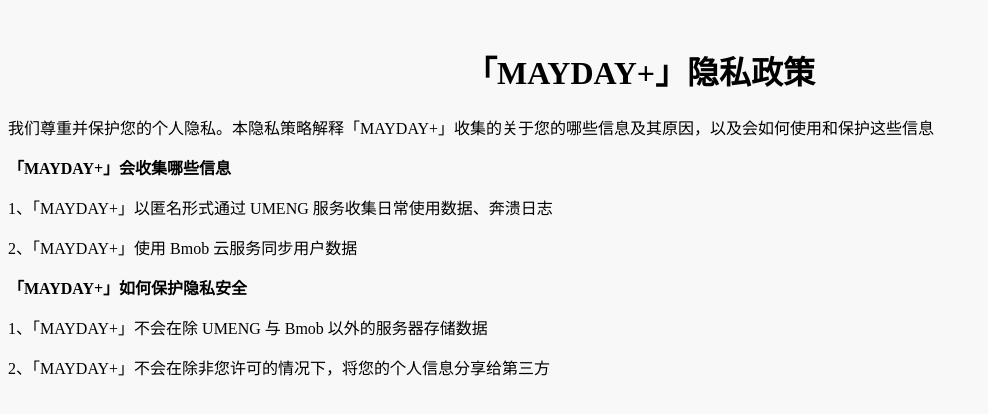
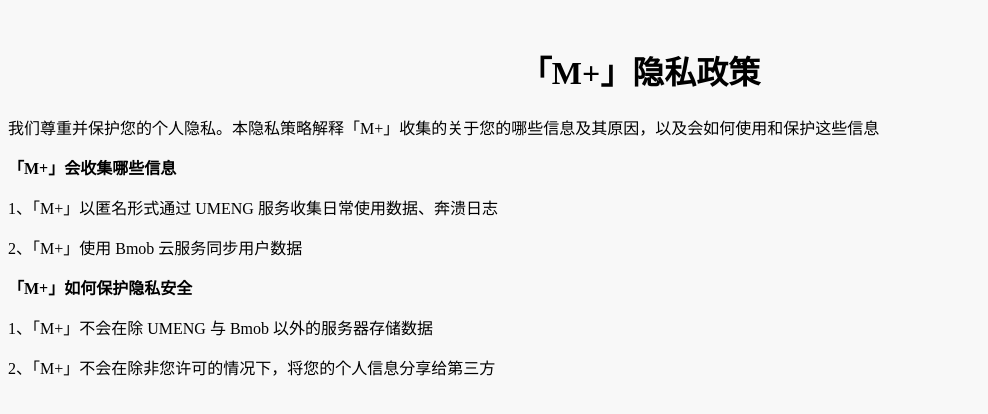
Before and after one commit to MAYDAY-PLUS/PrivacyPolicy, a plain HTML site: page index.html in a window 1280 px wide. Shown: the whole page, without its empty margins (0-988 px from the left). Drawn offline with Linux system fonts and the light colour scheme.

Commit message:
MAYDAY→M

```diff
--- a/index.html
+++ b/index.html
@@ -10,17 +10,17 @@
 
     <body style="height:auto;background:#f8f8f8;">
         <br/>
-        <center><h1>「MAYDAY+」隐私政策</h1></center>
+        <center><h1>「M+」隐私政策</h1></center>
         <p>
-        我们尊重并保护您的个人隐私。本隐私策略解释「MAYDAY+」收集的关于您的哪些信息及其原因，以及会如何使用和保护这些信息
+        我们尊重并保护您的个人隐私。本隐私策略解释「M+」收集的关于您的哪些信息及其原因，以及会如何使用和保护这些信息
         </p>
-        <b>「MAYDAY+」会收集哪些信息</b>
-        <p>1、「MAYDAY+」以匿名形式通过 UMENG 服务收集日常使用数据、奔溃日志</p>
-        <p>2、「MAYDAY+」使用 Bmob 云服务同步用户数据</p>
+        <b>「M+」会收集哪些信息</b>
+        <p>1、「M+」以匿名形式通过 UMENG 服务收集日常使用数据、奔溃日志</p>
+        <p>2、「M+」使用 Bmob 云服务同步用户数据</p>
 
-        <b>「MAYDAY+」如何保护隐私安全</b>
-        <p>1、「MAYDAY+」不会在除 UMENG 与 Bmob 以外的服务器存储数据</p>
-        <p>2、「MAYDAY+」不会在除非您许可的情况下，将您的个人信息分享给第三方</p>
+        <b>「M+」如何保护隐私安全</b>
+        <p>1、「M+」不会在除 UMENG 与 Bmob 以外的服务器存储数据</p>
+        <p>2、「M+」不会在除非您许可的情况下，将您的个人信息分享给第三方</p>
 
     </body>
 </html>
```
